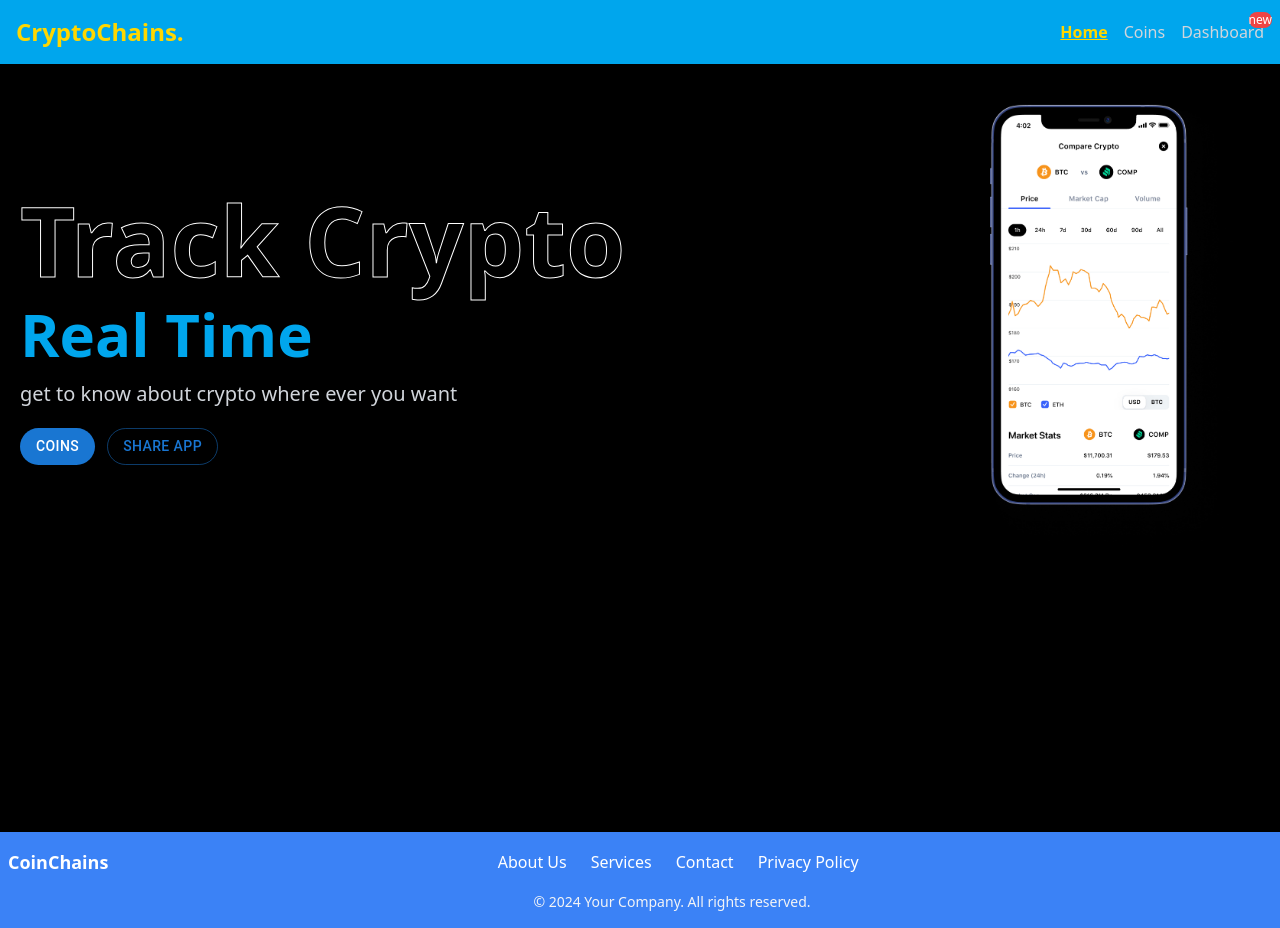
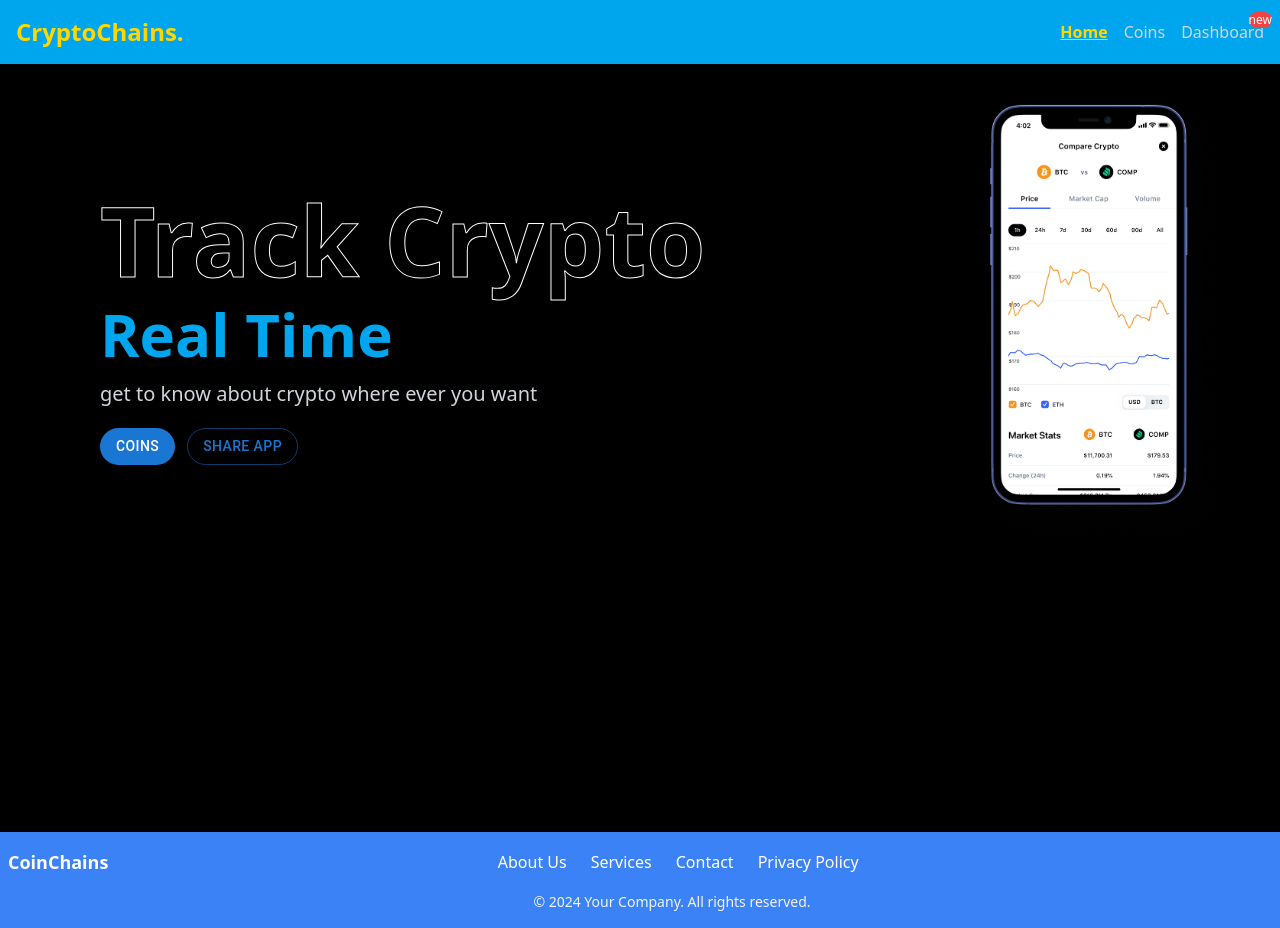
Before and after one commit to ankitgope/cryptoChains-react, a React (Vite) app: page / in a window 1280 px wide. Built offline with nearby package versions, Linux system fonts and the light colour scheme.

Commit message:
fix the screen of landing page again

```diff
--- a/src/LandingComponent/LandingPage.jsx
+++ b/src/LandingComponent/LandingPage.jsx
@@ -28,7 +28,7 @@ const LandingPage = () => {
       </div>
 
       {/* right part */}
-      <div className="container   max-2560:items-center justify-center mt-20 overflow-auto max-800:flex max-800:flex-col  ">
+      <div className="container pl-20  max-2560:items-center justify-center mt-20 overflow-auto max-800:flex max-800:flex-col  ">
         <h1
           className="text-6xl max-432:text-sm max-432:pl-12 md:text-8xl max-1023:text-7xl
          text-black hover:text-white custom-title font-semibold mb-4  "
```
